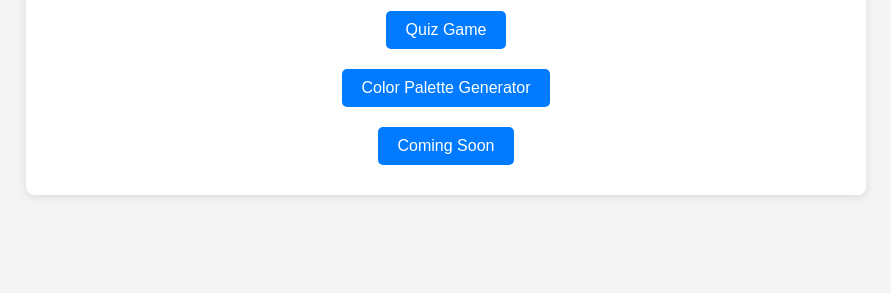
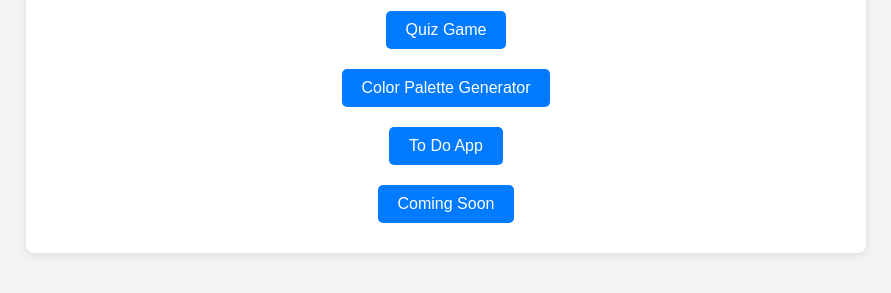
Before and after one commit to PARVEZ-AHMED-git/js-projects, a plain HTML site: page index.html in a window 1280 px wide. Shown: the part 119-412 px from the top of the page, without its empty margins (194-1085 px from the left). Drawn offline with Linux system fonts and the light colour scheme.

Commit message:
verrsion-3

```diff
--- a/index.html
+++ b/index.html
@@ -14,6 +14,7 @@
         <div class="links">
             <a href="/project 1 - QUIZ GAME/index.html"> Quiz Game</a>
             <a href="/project 2 - COLOR PALETTE GENERATOR/index.html">Color Palette Generator</a>
+            <a href="/project 3 - TO-DO.APP/index.html"> To Do App</a>
             <a href="#"> Coming Soon</a>
 
         </div>
```
